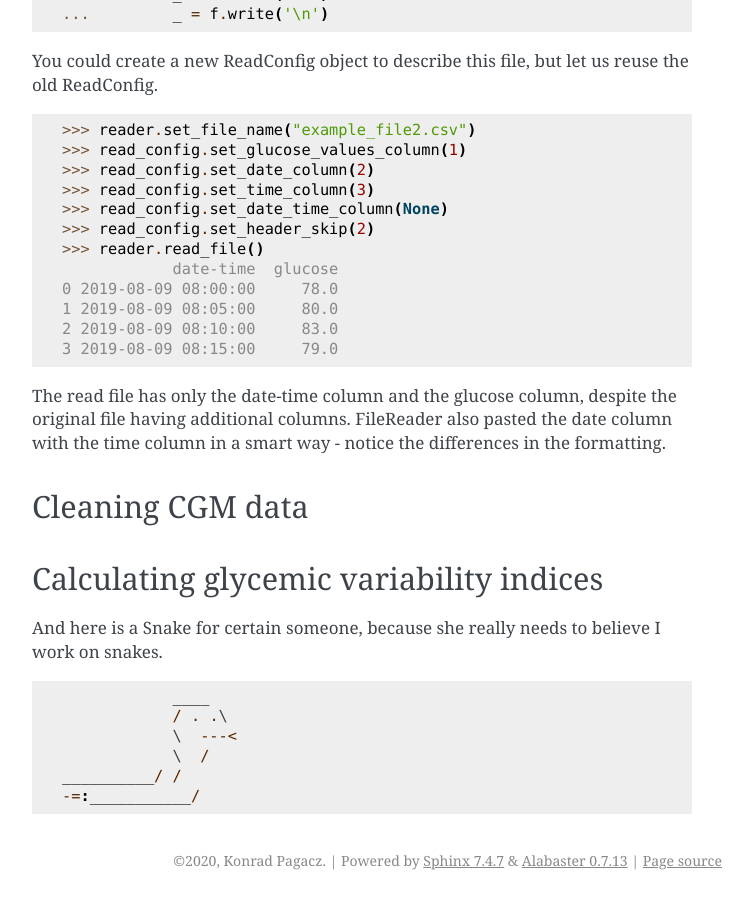
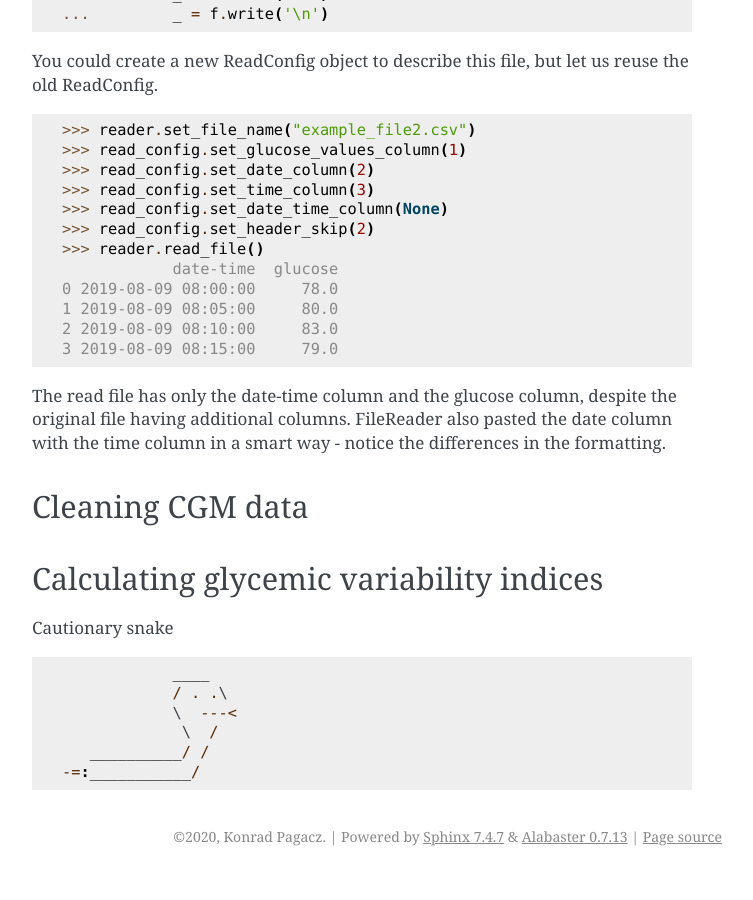
Before and after one commit to kpagacz/glyculator-core, a Sphinx documentation site: the page built from docs/articles/quickstart.rst, in a window 1280 px wide and 900 px high, scrolled down 2548 px. Shown: the whole window, without its empty margins (388-1141 px from the left). Built offline with Sphinx 7.4.7, drawn with Linux system fonts in a browser that asks for light colours; pages that are not in the unit, such as notebooks, are missing from menus; after the commit the page ends 3424 px from its top, so only the background shows below that.

Commit message:
Fixed the snake

```diff
--- a/docs/articles/quickstart.rst
+++ b/docs/articles/quickstart.rst
@@ -126,13 +126,12 @@ Cleaning CGM data
 Calculating glycemic variability indices
 -----------------------------------------
 
-And here is a Snake for certain someone, because she really needs to believe I work on snakes.
-
+Cautionary snake
 ::
 
                 ____
                 / . .\
                 \  ---<
-                \  /
-    __________/ /
+                 \  /
+       __________/ /
     -=:___________/
```
